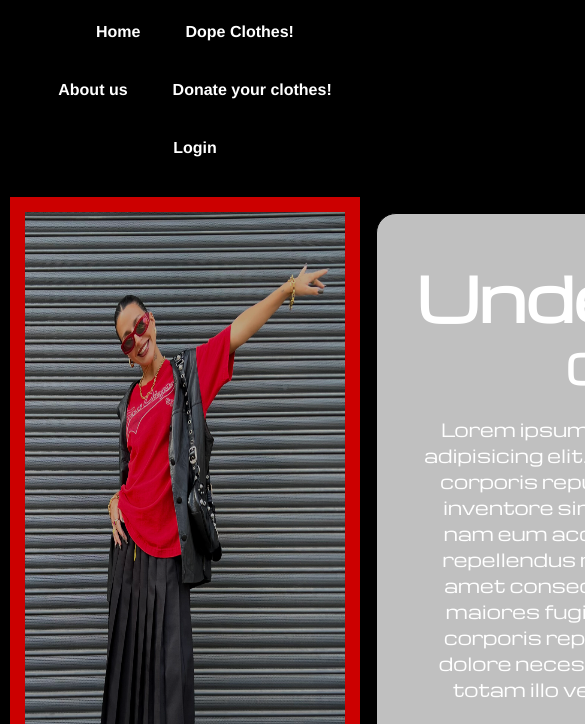
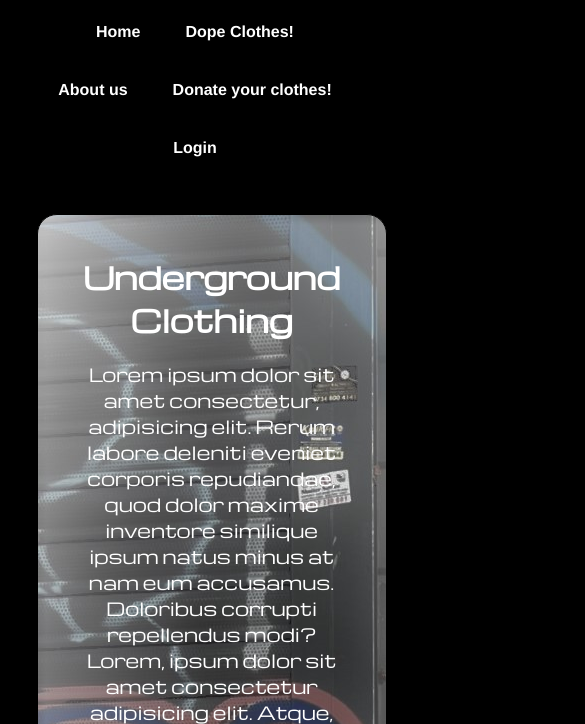
Before and after one commit to giulialamela/Proyecto-C2, a plain HTML site: page aboutus.html in a window 390 px wide. Shown: the part 120-844 px from the top of the page, 585 px wide, since content can reach past the window. Drawn offline with Linux system fonts and the light colour scheme.

Commit message:
cuar commit

```diff
--- a/index.css
+++ b/index.css
@@ -255,6 +255,48 @@ nav{
           opacity: 0;
             }
     }
+    @media screen and (max-width:420px)  {
+        .whowe {
+          flex-direction: column;
+          margin:35px;
+        }
+        .section3{
+            border: solid 1px black;
+            border-radius: 20px;
+            background-image: url(./whowebg.jpg);
+            width: 350px;
+            text-align: center;
+            font-family: "Michroma-Regular";
+            color: white;
+            margin: 0.1rem;
+
+      }
+      .Under{
+        font-size: 30px;
+       }
+       .cloth{
+        font-size: 30px;
+        padding-bottom: 20px;
+         }
+         .prenda{
+            border: 0px;
+            width: 0px;
+            height: 0px;
+            opacity: 0.8;
+
+        }
+        .jeans{
+            border: 0px;
+            width: 0px;
+            height: 0px;
+            opacity: 0.8;
+           }
+        .gang {
+            color: white;
+        }
+
+     }
+
     .caja{
         border: white 2px solid;
     }
@@ -369,3 +411,9 @@ nav{
 .moreinfo{
     padding-top: 25px;
 }
+
+@media screen and (max-width:420px) {
+    .formdecontacto{
+        background-image:url(./contactbg.jpg);
+    }
+}
```
Also changed, not shown: contactbg.jpg (added), whowebg.jpg (added).
